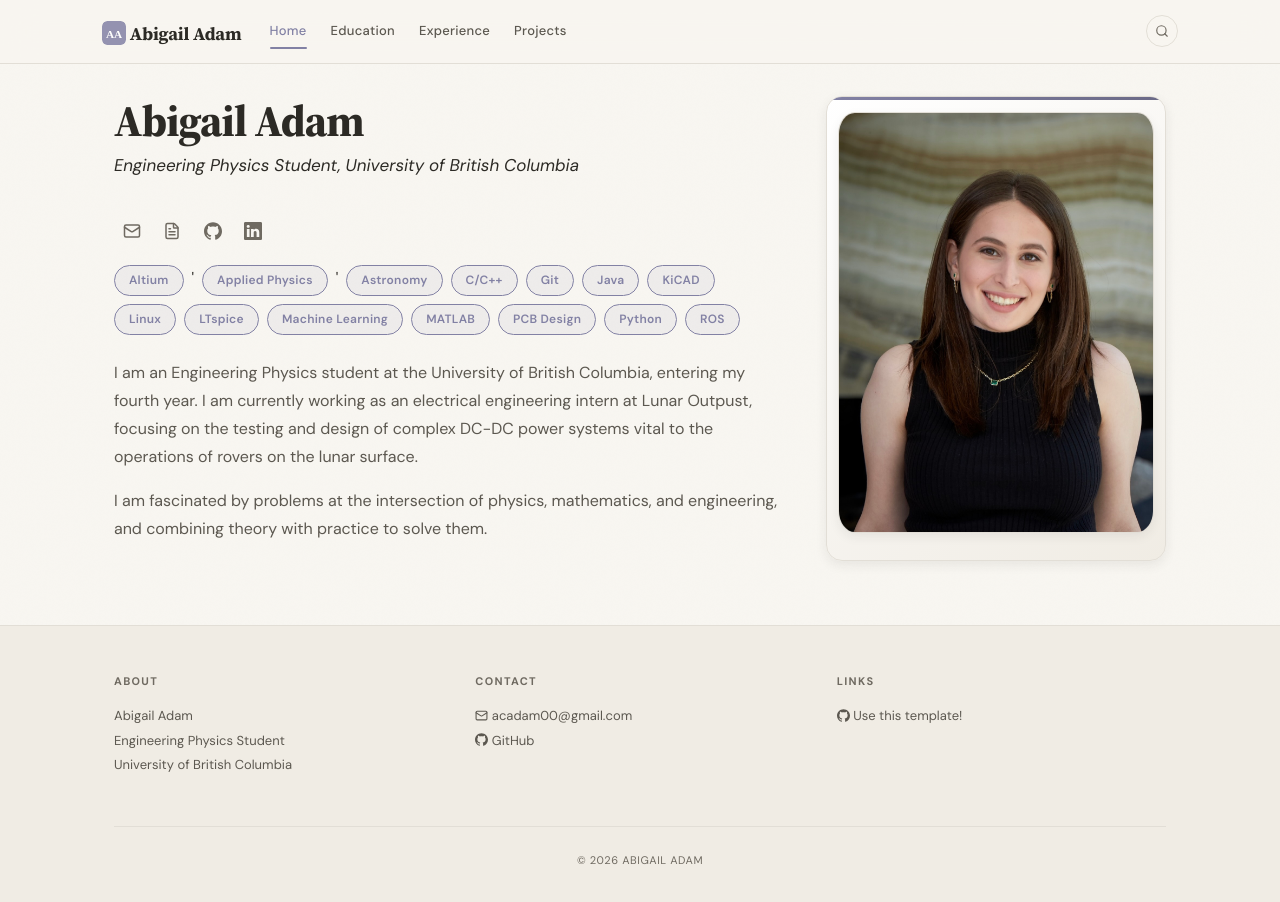
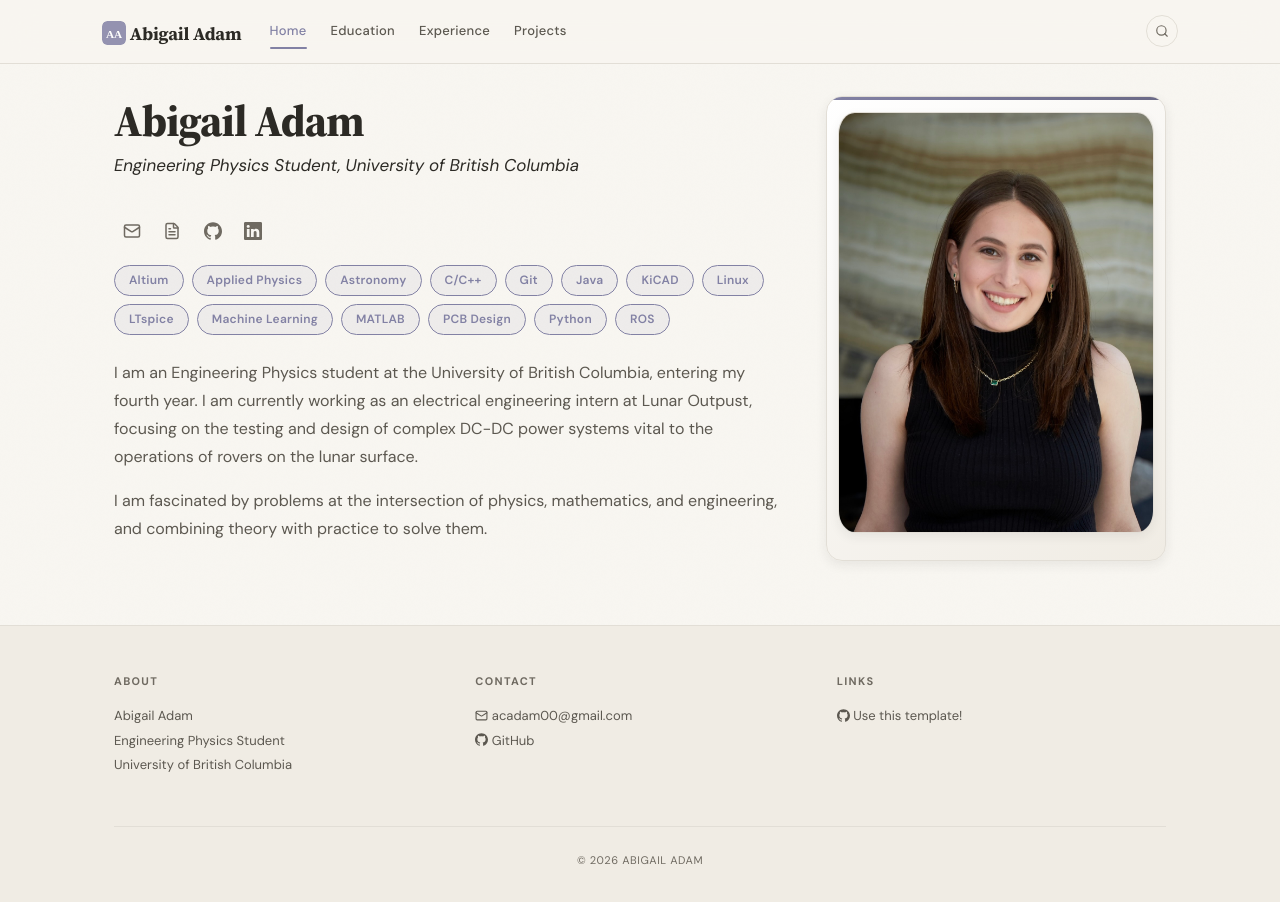
Before and after one commit to AbigailAdam/abigailcadam.github.io, a Jekyll site: the page built from _pages/home.md, in a window 1280 px wide. Built offline with Jekyll 4.4.1, drawn with Linux system fonts in a browser that asks for light colours.

Commit message:
removing typos in skills

```diff
--- a/_pages/home.md
+++ b/_pages/home.md
@@ -23,8 +23,8 @@ permalink: /
 </div>
 
 <div class="chip-container" markdown="0">
-<a href="{{ '/projects' | relative_url }}" class="chip">Altium</a>'
-<a href="{{ '/projects' | relative_url }}" class="chip">Applied Physics</a>'
+<a href="{{ '/projects' | relative_url }}" class="chip">Altium</a>
+<a href="{{ '/projects' | relative_url }}" class="chip">Applied Physics</a>
 <a href="{{ '/projects' | relative_url }}" class="chip">Astronomy</a>
 <a href="{{ '/projects' | relative_url }}" class="chip">C/C++</a>
 <a href="{{ '/projects' | relative_url }}" class="chip">Git</a>
```
